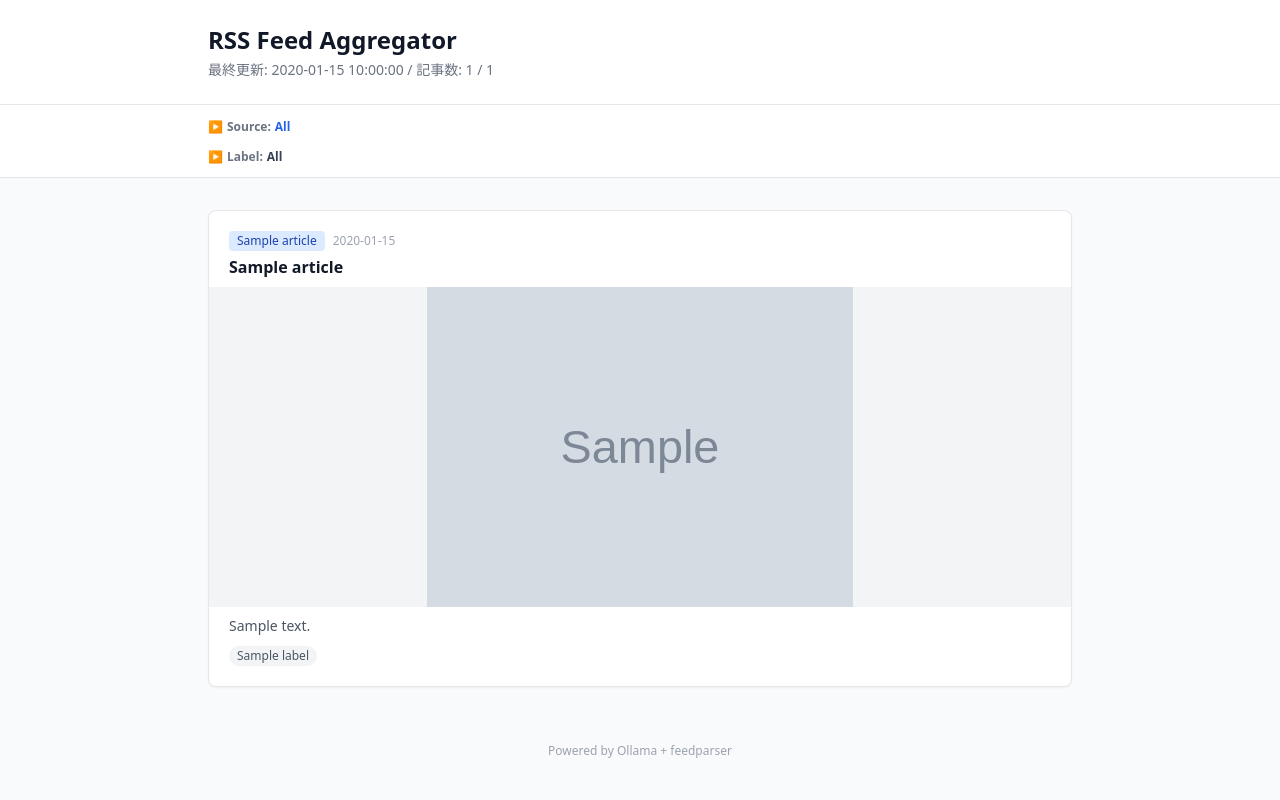
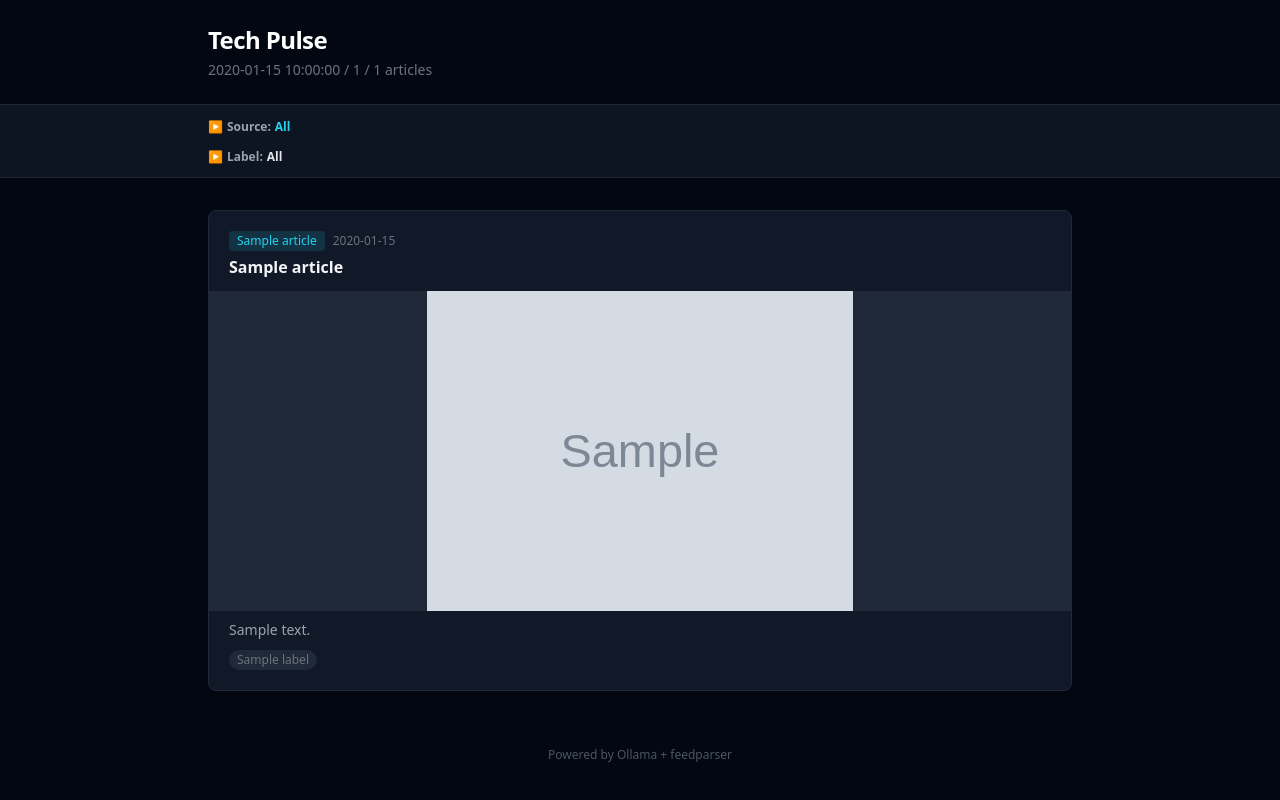
Before and after one commit to shu1007/news-curation, a Python web app: template templates/index.html.j2 in a window 1280 px wide. Run offline with Jinja, Linux system fonts and the light colour scheme; the template is opened without the code that fills it: most values are stand-ins (such as "Sample title", 1, 10 or a date in 2020); grey boxes marked "Sample" are stand-in pictures; some libraries are stand-ins or nearby versions.

Commit message:
デザインをダークテーマに刷新しタイトルをTech Pulseに変更
Co-Authored-By: Claude Opus 4.6 <noreply@anthropic.com>

```diff
--- a/templates/index.html.j2
+++ b/templates/index.html.j2
@@ -3,54 +3,54 @@
 <head>
   <meta charset="UTF-8">
   <meta name="viewport" content="width=device-width, initial-scale=1.0">
-  <title>RSS Feed Aggregator</title>
+  <title>Tech Pulse</title>
   <script src="https://cdn.tailwindcss.com"></script>
 </head>
-<body class="bg-gray-50 min-h-screen">
-  <header class="bg-white shadow-sm border-b border-gray-200">
+<body class="bg-gray-950 min-h-screen text-gray-100">
+  <header class="border-b border-gray-800">
     <div class="max-w-4xl mx-auto px-4 py-6">
-      <h1 class="text-2xl font-bold text-gray-900">RSS Feed Aggregator</h1>
-      <p class="mt-1 text-sm text-gray-500">最終更新: {{ updated_at }} / 記事数: <span id="visible-count">{{ total_count }}</span> / {{ total_count }}</p>
+      <h1 class="text-2xl font-bold tracking-tight text-white">Tech Pulse</h1>
+      <p class="mt-1 text-sm text-gray-500">{{ updated_at }} / <span id="visible-count">{{ total_count }}</span> / {{ total_count }} articles</p>
     </div>
   </header>
 
   {% if articles %}
-  <nav class="bg-white border-b border-gray-200 sticky top-0 z-10">
+  <nav class="bg-gray-900/80 backdrop-blur border-b border-gray-800 sticky top-0 z-10">
     <div class="max-w-4xl mx-auto px-4 py-2 space-y-1">
       <div>
-        <button onclick="togglePanel('feed-panel')" class="inline-flex items-center gap-1 text-xs font-semibold text-gray-500 hover:text-gray-700 py-1">
+        <button onclick="togglePanel('feed-panel')" class="inline-flex items-center gap-1 text-xs font-semibold text-gray-400 hover:text-gray-200 py-1">
           <span id="feed-arrow" class="transition-transform">&#9654;</span> Source:
-          <span id="feed-active-label" class="text-blue-600 font-bold">All</span>
+          <span id="feed-active-label" class="text-cyan-400 font-bold">All</span>
         </button>
         <div id="feed-panel" class="hidden mt-1 pb-1">
           <button onclick="filterByFeed('')" data-feed-btn=""
-            class="filter-feed-btn inline-flex items-center px-2.5 py-1 rounded-full text-xs font-medium bg-blue-600 text-white cursor-pointer mr-1 mb-1">
+            class="filter-feed-btn inline-flex items-center px-2.5 py-1 rounded-full text-xs font-medium bg-cyan-500 text-gray-950 cursor-pointer mr-1 mb-1">
             All
           </button>
           {% for name in feed_names %}
           <button onclick="filterByFeed('{{ name }}')" data-feed-btn="{{ name }}"
-            class="filter-feed-btn inline-flex items-center px-2.5 py-1 rounded-full text-xs font-medium bg-blue-50 text-blue-700 hover:bg-blue-100 cursor-pointer mr-1 mb-1">
+            class="filter-feed-btn inline-flex items-center px-2.5 py-1 rounded-full text-xs font-medium bg-gray-800 text-gray-300 hover:bg-gray-700 cursor-pointer mr-1 mb-1">
             {{ name }}
           </button>
           {% endfor %}
         </div>
       </div>
       <div>
-        <button onclick="togglePanel('label-panel')" class="inline-flex items-center gap-1 text-xs font-semibold text-gray-500 hover:text-gray-700 py-1">
+        <button onclick="togglePanel('label-panel')" class="inline-flex items-center gap-1 text-xs font-semibold text-gray-400 hover:text-gray-200 py-1">
           <span id="label-arrow" class="transition-transform">&#9654;</span> Label:
-          <span id="label-active-label" class="text-gray-700 font-bold">All</span>
+          <span id="label-active-label" class="text-gray-200 font-bold">All</span>
         </button>
         <div id="label-panel" class="hidden mt-1 pb-1">
           <button onclick="filterByLabel('')" data-label-btn=""
-            class="filter-label-btn inline-flex items-center px-2.5 py-1 rounded-full text-xs font-medium bg-gray-700 text-white cursor-pointer mr-1 mb-1">
+            class="filter-label-btn inline-flex items-center px-2.5 py-1 rounded-full text-xs font-medium bg-gray-200 text-gray-900 cursor-pointer mr-1 mb-1">
             All
           </button>
           {% for label in all_labels[:25] %}
           <button onclick="filterByLabel('{{ label }}')" data-label-btn="{{ label }}"
-            class="filter-label-btn inline-flex items-center px-2.5 py-1 rounded-full text-xs font-medium bg-gray-100 text-gray-600 hover:bg-gray-200 cursor-pointer mr-1 mb-1">
+            class="filter-label-btn inline-flex items-center px-2.5 py-1 rounded-full text-xs font-medium bg-gray-800 text-gray-400 hover:bg-gray-700 cursor-pointer mr-1 mb-1">
             {{ label }}
           </button>
-          {% endfor %} ...
+          {% endfor %}
         </div>
       </div>
     </div>
@@ -59,27 +59,27 @@
   <main class="max-w-4xl mx-auto px-4 py-8">
     <div class="space-y-4" id="articles">
       {% for article in articles %}
-      <article class="article-card bg-white rounded-lg shadow-sm border border-gray-200 p-5 hover:shadow-md transition-shadow"
+      <article class="article-card bg-gray-900 rounded-lg border border-gray-800 p-5 hover:border-gray-700 transition-colors"
         data-feed="{{ article.feed_name }}"
         data-labels="{{ article.labels | join(',') if article.labels else '' }}">
         <div class="flex items-start justify-between gap-3">
           <div class="flex-1 min-w-0">
             <div class="flex items-center gap-2 mb-1 flex-wrap">
               <span onclick="filterByFeed('{{ article.feed_name }}')"
-                class="inline-flex items-center px-2 py-0.5 rounded text-xs font-medium bg-blue-100 text-blue-800 whitespace-nowrap cursor-pointer hover:bg-blue-200">
+                class="inline-flex items-center px-2 py-0.5 rounded text-xs font-medium bg-cyan-900/50 text-cyan-400 whitespace-nowrap cursor-pointer hover:bg-cyan-900/80">
                 {{ article.feed_name }}
               </span>
               {% if article.is_english %}
-              <span class="inline-flex items-center px-2 py-0.5 rounded text-xs font-medium bg-green-100 text-green-800">
+              <span class="inline-flex items-center px-2 py-0.5 rounded text-xs font-medium bg-emerald-900/50 text-emerald-400">
                 EN→JA
               </span>
               {% endif %}
-              <time class="text-xs text-gray-400 whitespace-nowrap" datetime="{{ article.published }}">
+              <time class="text-xs text-gray-500 whitespace-nowrap" datetime="{{ article.published }}">
                 {{ article.published[:10] }}
               </time>
             </div>
-            <h2 class="text-base font-semibold text-gray-900">
-              <a href="{{ article.url }}" target="_blank" rel="noopener noreferrer" class="hover:text-blue-600 hover:underline">
+            <h2 class="text-base font-semibold text-gray-100">
+              <a href="{{ article.url }}" target="_blank" rel="noopener noreferrer" class="hover:text-cyan-400 transition-colors">
                 {% if article.is_english and article.title_ja %}
                   {{ article.title_ja }}
                 {% else %}
@@ -88,22 +88,22 @@
               </a>
             </h2>
             {% if article.is_english and article.title_ja %}
-            <p class="text-xs text-gray-400 mt-0.5">{{ article.title }}</p>
+            <p class="text-xs text-gray-500 mt-0.5">{{ article.title }}</p>
             {% endif %}
             {% if article.image_url %}
-            <div class="mt-2 -mx-5">
-              <img src="{{ article.image_url }}" alt="" class="w-full max-h-80 object-contain bg-gray-100" loading="lazy"
+            <div class="mt-3 -mx-5 overflow-hidden">
+              <img src="{{ article.image_url }}" alt="" class="w-full max-h-80 object-contain bg-gray-800" loading="lazy"
                 onerror="this.parentElement.style.display='none'">
             </div>
             {% endif %}
             {% if article.summary %}
-            <p class="mt-2 text-sm text-gray-600 leading-relaxed">{{ article.summary }}</p>
+            <p class="mt-2 text-sm text-gray-400 leading-relaxed">{{ article.summary }}</p>
             {% endif %}
             {% if article.labels %}
             <div class="mt-2 flex flex-wrap gap-1">
               {% for label in article.labels %}
               <span onclick="filterByLabel('{{ label }}')"
-                class="inline-flex items-center px-2 py-0.5 rounded-full text-xs font-medium bg-gray-100 text-gray-600 cursor-pointer hover:bg-gray-200">
+                class="inline-flex items-center px-2 py-0.5 rounded-full text-xs font-medium bg-gray-800 text-gray-500 cursor-pointer hover:bg-gray-700 hover:text-gray-300">
                 {{ label }}
               </span>
               {% endfor %}
@@ -123,7 +123,7 @@
   </main>
   {% endif %}
 
-  <footer class="max-w-4xl mx-auto px-4 py-6 text-center text-xs text-gray-400">
+  <footer class="max-w-4xl mx-auto px-4 py-6 text-center text-xs text-gray-600">
     Powered by Ollama + feedparser
   </footer>
 
@@ -174,13 +174,13 @@
         const val = btn.dataset.feedBtn;
         const isActive = val === activeFeed;
         btn.className = 'filter-feed-btn inline-flex items-center px-2.5 py-1 rounded-full text-xs font-medium cursor-pointer mr-1 mb-1 '
-          + (isActive ? 'bg-blue-600 text-white' : 'bg-blue-50 text-blue-700 hover:bg-blue-100');
+          + (isActive ? 'bg-cyan-500 text-gray-950' : 'bg-gray-800 text-gray-300 hover:bg-gray-700');
       });
       document.querySelectorAll('.filter-label-btn').forEach(btn => {
         const val = btn.dataset.labelBtn;
         const isActive = val === activeLabel;
         btn.className = 'filter-label-btn inline-flex items-center px-2.5 py-1 rounded-full text-xs font-medium cursor-pointer mr-1 mb-1 '
-          + (isActive ? 'bg-gray-700 text-white' : 'bg-gray-100 text-gray-600 hover:bg-gray-200');
+          + (isActive ? 'bg-gray-200 text-gray-900' : 'bg-gray-800 text-gray-400 hover:bg-gray-700');
       });
     }
   </script>
```
